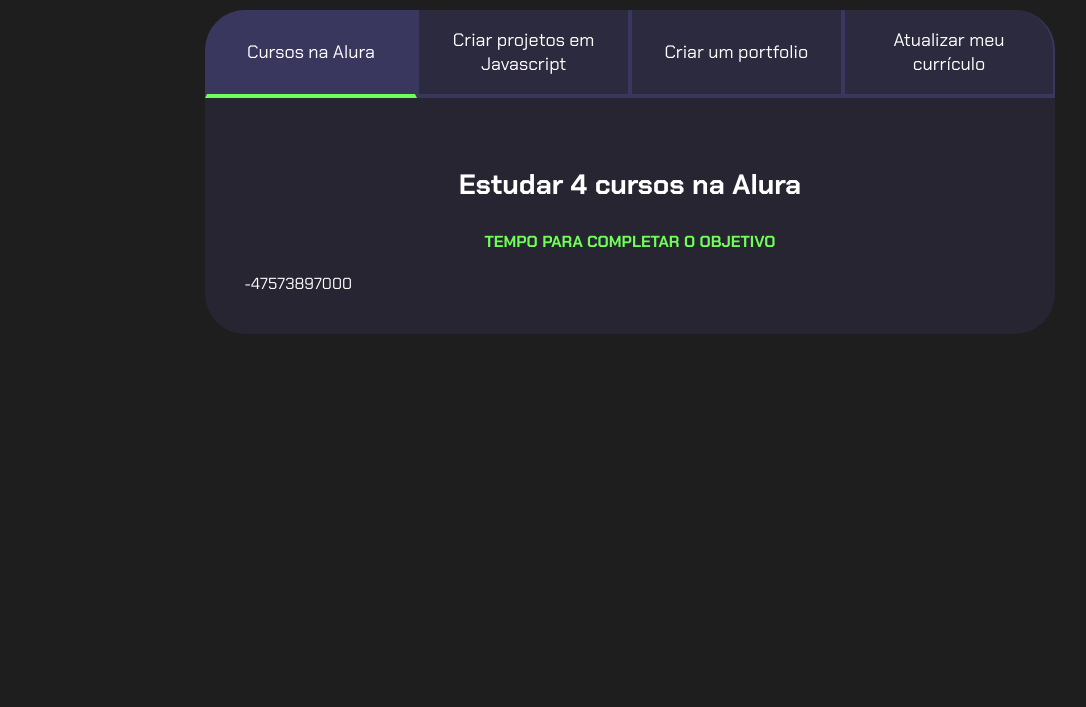
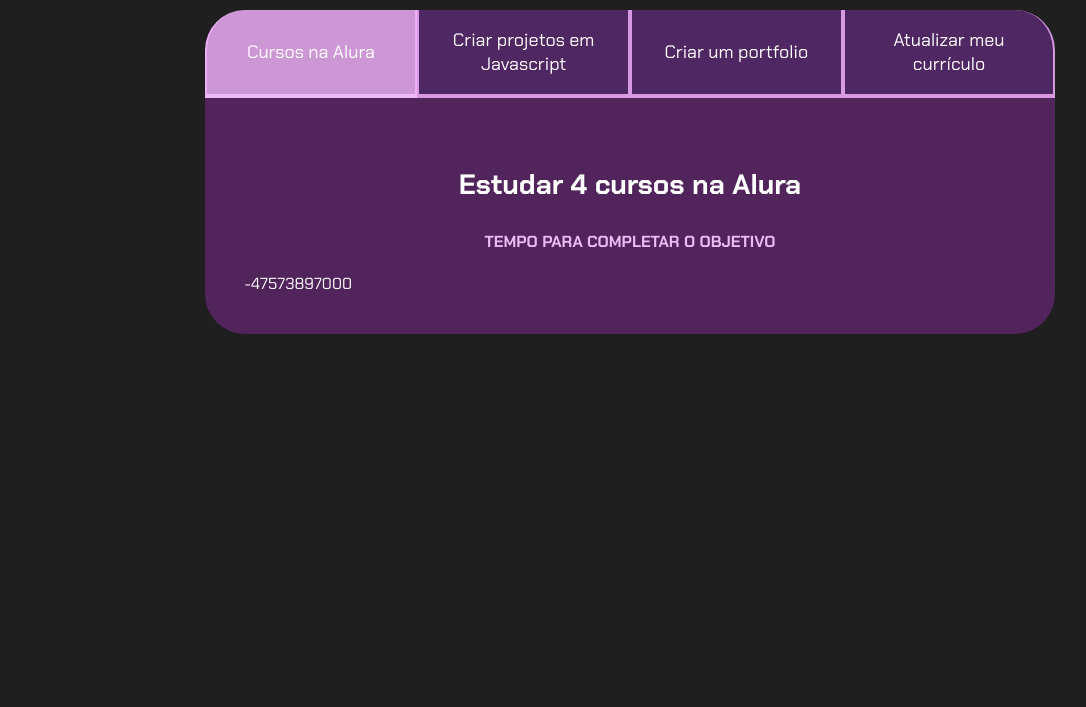
Before and after one commit to lorenamuniz/js-projetos3B, a plain HTML site: page index.html in a window 1280 px wide. Shown: the part 93-800 px from the top of the page, without its empty margins (10-1096 px from the left). Drawn offline with Linux system fonts and the light colour scheme.

Commit message:
Update style.css

```diff
--- a/style.css
+++ b/style.css
@@ -1,12 +1,12 @@
 @import url('https://fonts.googleapis.com/css2?family=Chakra+Petch:wght@400;700&display=swap');
 
 :root {
-    --cor-de-fundo: #1E1E1E;
-    --verde: #6FFF57;
+    --cor-de-fundo: hsl(0, 0%, 12%);
+    --verde: #EBBBF6;
     --branco: #FFFFFF;
-    --botao-ativo: #3A375E;
-    --botao-inativo: rgba(58, 55, 94, 0.5);
-    --texto-fundo: rgba(58, 55, 94, 0.3);
+    --botao-ativo: #f6b3ffd0;
+    --botao-inativo: hsla(281, 92%, 60%, 0.308);
+    --texto-fundo: rgba(196, 48, 233, 0.3);
 }
 
 body {
```
